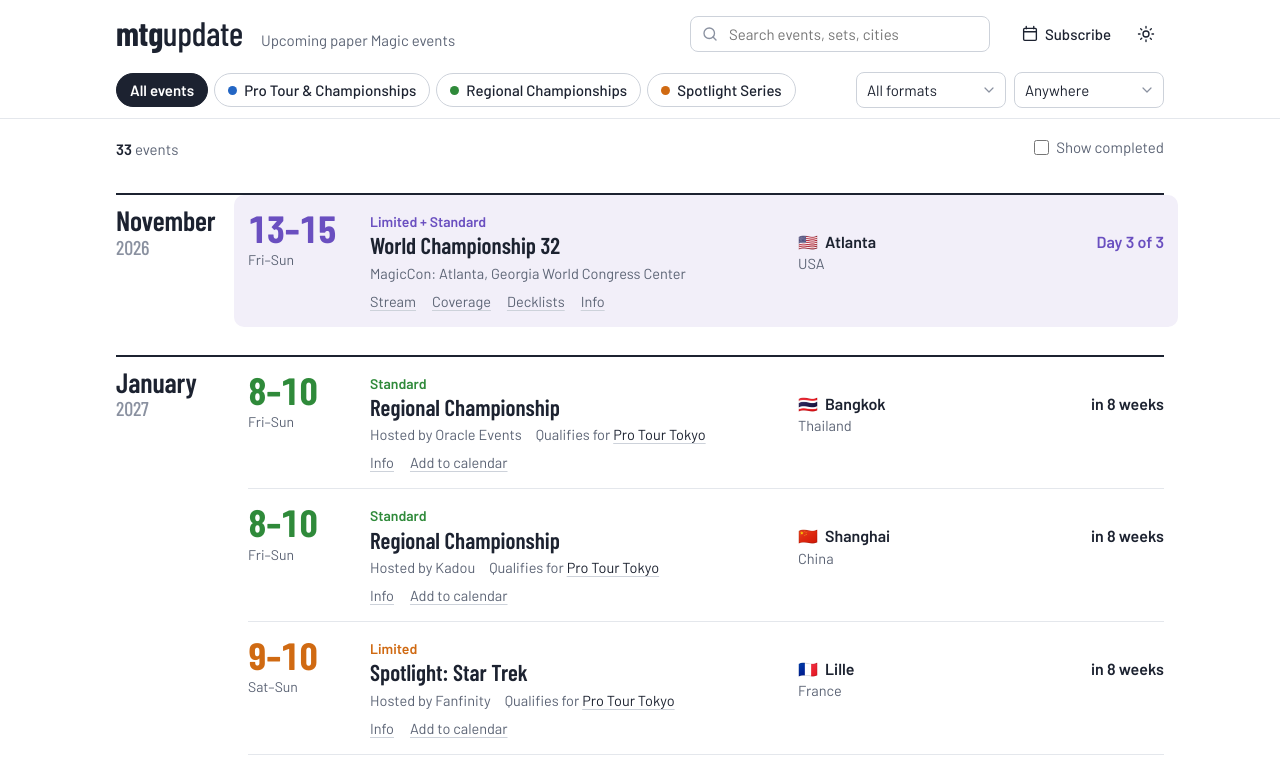
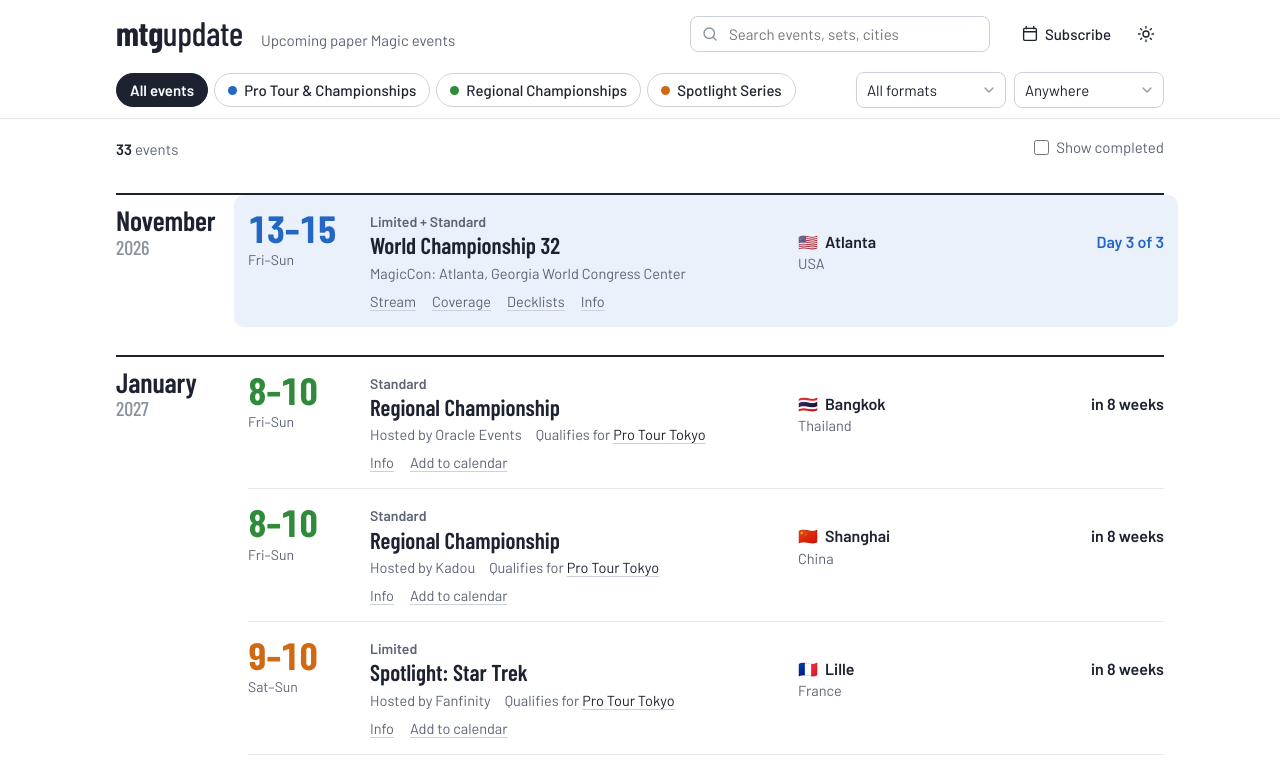
Before and after one commit to richardneal/mtgupdate, a website with bundled scripts: page index.html in a window 1280 px wide. Shown: the top 768 px of the page. Built offline with nearby package versions, Linux system fonts and the light colour scheme; files whose address does not match are found by name.

Commit message:
Color means event type only; shorter RCs-only switch
- Rows take their filter chip's color: Worlds and the Limited
  Championship share the Pro Tour's blue. The format line above each
  name is gray, so color no longer reads as a format code.
- The Location switch is just 'RCs only' (details in its tooltip).

Co-Authored-By: Claude Opus 5.5 <noreply@anthropic.com>

```diff
--- a/css/style.css
+++ b/css/style.css
@@ -17,8 +17,6 @@
   --spotlight: #d06a12;
   --rc: #2f8a3a;
   --pt: #2366c4;
-  --lc: #b4407a;
-  --worlds: #6a4fc0;
   --tint-mix: 9%;
 
   --display: "Barlow Condensed", "Arial Narrow", ui-sans-serif, sans-serif;
@@ -41,8 +39,6 @@
     --spotlight: #f59a4f;
     --rc: #6cc27a;
     --pt: #6ea6f5;
-    --lc: #ee88bb;
-    --worlds: #a991f5;
     --tint-mix: 14%;
   }
 }
@@ -60,16 +56,15 @@
   --spotlight: #f59a4f;
   --rc: #6cc27a;
   --pt: #6ea6f5;
-  --lc: #ee88bb;
-  --worlds: #a991f5;
   --tint-mix: 14%;
 }
 
 .t-spotlight { --accent: var(--spotlight); }
 .t-rc        { --accent: var(--rc); }
 .t-pt        { --accent: var(--pt); }
-.t-lc        { --accent: var(--lc); }
-.t-worlds    { --accent: var(--worlds); }
+/* One color per filter chip: Worlds and the Limited Championship share the Pro Tour's. */
+.t-lc        { --accent: var(--pt); }
+.t-worlds    { --accent: var(--pt); }
 
 *, *::before, *::after { box-sizing: border-box; }
 
@@ -268,7 +263,7 @@ svg { width: 18px; height: 18px; fill: none; stroke: currentColor; stroke-width:
 .dow { margin-top: 5px; color: var(--muted); font-size: 14px; }
 
 .what { min-width: 0; padding-top: 1px; }
-.fmt { color: var(--accent); font-size: 14px; font-weight: 600; }
+.fmt { color: var(--muted); font-size: 14px; font-weight: 600; }
 .event h3 { margin: 1px 0 0; font: 600 23px/1.1 var(--display); letter-spacing: 0; }
 .event h3 a { text-decoration: none; }
 .event h3 a:hover { text-decoration: underline; text-decoration-thickness: 1px; }
--- a/index.html
+++ b/index.html
@@ -83,7 +83,7 @@
           </button>
           <div class="menu-panel" id="loc-panel" role="group" aria-label="Locations" hidden>
             <div class="menu-options"></div>
-            <label class="menu-scope"><input id="rconly" type="checkbox"> <span>Only filter Regional Championships<small>Show every other event, wherever it is</small></span></label>
+            <label class="menu-scope" title="Filter Regional Championships by location; show every other event anywhere"><input id="rconly" type="checkbox"> <span>RCs only</span></label>
             <div class="menu-foot"><button class="link menu-clear" type="button">Clear</button><button class="link menu-done" type="button">Done</button></div>
           </div>
         </div>
--- a/scripts/og-image.mjs
+++ b/scripts/og-image.mjs
@@ -18,7 +18,8 @@ const data = JSON.parse(readFileSync(join(root, 'data/events.json'), 'utf8'));
 const today = todayISO();
 const ROWS = 5;
 
-const COLORS = { spotlight: '#f59a4f', rc: '#6cc27a', pt: '#6ea6f5', lc: '#ee88bb', worlds: '#a991f5' };
+// One color per filter chip, as on the site.
+const COLORS = { spotlight: '#f59a4f', rc: '#6cc27a', pt: '#6ea6f5', lc: '#6ea6f5', worlds: '#6ea6f5' };
 const esc = (s) => String(s).replace(/[&<>"]/g, (c) => ({ '&': '&amp;', '<': '&lt;', '>': '&gt;', '"': '&quot;' }[c]));
 
 const upcoming = sortEvents(data.events).filter((e) => status(e, today) !== 'past').slice(0, ROWS);
@@ -59,7 +60,7 @@ const html = `<!doctype html>
   .date { color: var(--accent); font: 700 46px/1 "Barlow Condensed", sans-serif; white-space: nowrap; }
   .what { display: flex; flex-direction: column; min-width: 0; }
   .name { font: 600 32px/1.1 "Barlow Condensed", sans-serif; white-space: nowrap; overflow: hidden; text-overflow: ellipsis; }
-  .sub { color: var(--accent); font-size: 19px; font-weight: 600; margin-top: 2px; }
+  .sub { color: #a2a9b8; font-size: 19px; font-weight: 600; margin-top: 2px; }
   .where { display: flex; align-items: baseline; gap: 10px; white-space: nowrap; }
   .city { font-size: 26px; font-weight: 600; }
   .country { color: #a2a9b8; font-size: 21px; }
```
